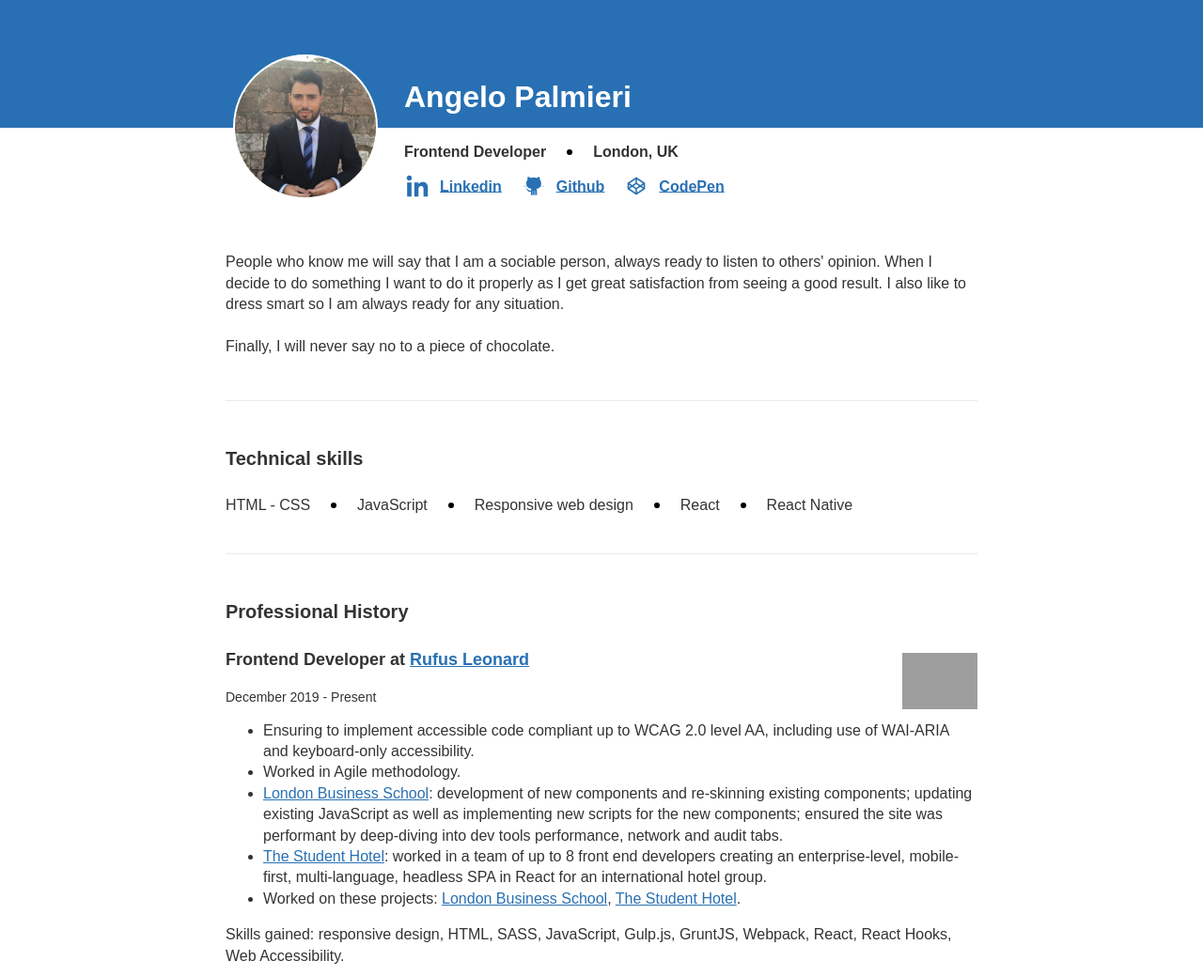
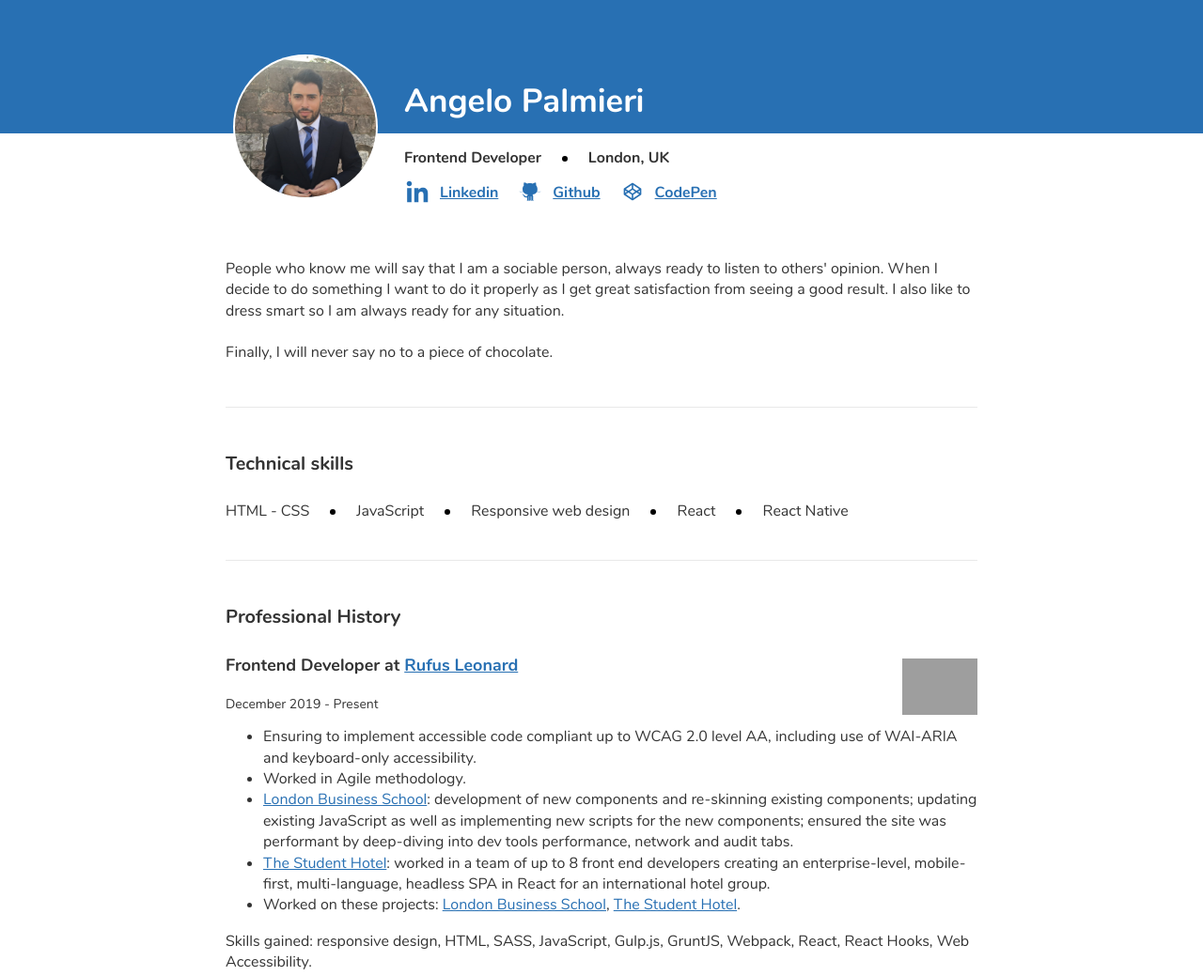
Before and after one commit to palmieriang/palmieriang.github.io, a plain HTML site: page index.html in a window 1280 px wide. Shown: the top 1039 px of the page at 94% size. Drawn offline with Linux system fonts and the light colour scheme; grey boxes are pictures that could not be loaded.

Commit message:
font family Nunito

```diff
--- a/assets/css/style.css
+++ b/assets/css/style.css
@@ -1,3 +1,17 @@
+@font-face {
+    font-family: 'Nunito';
+    font-weight: 400;
+    font-display: swap;
+    src: url('/assets/fonts/Nunito-Regular.ttf') format('truetype');
+}
+
+@font-face {
+    font-family: 'Nunito';
+    font-weight: 700;
+    font-display: swap;
+    src: url('/assets/fonts/Nunito-Bold.ttf') format('truetype');
+}
+
 * {
     box-sizing: border-box;
 }
@@ -10,7 +24,7 @@
 body {
     background-color: #fff;
     color: #333;
-    font-family: "Arial", serif;
+    font-family: 'Nunito';
     font-size: 100%;
     line-height: 1.4;
     margin: 0;
@@ -19,7 +33,7 @@
 }
 
 h1 {
-    font-size: 3.2rem;
+    font-size: 3.5rem;
 }
 
 h2 {
@@ -205,6 +219,7 @@
 }
 
 .logo {
+    background-color: #fff;
     float: right;
     height: auto;
     margin-left: 20px;
--- a/index.html
+++ b/index.html
@@ -11,6 +11,8 @@
     <link rel="icon" type="image/png" sizes="32x32" href="favicon_io/favicon-32x32.png">
     <link rel="icon" type="image/png" sizes="16x16" href="favicon_io/favicon-16x16.png">
     <link rel="manifest" href="favicon_io/site.webmanifest">
+    <link rel="preload" href="/assets/fonts/Nunito-Regular.ttf" as="font" type="font/ttf" crossorigin="anonymous">
+    <link rel="preload" href="/assets/fonts/Nunito-Bold.ttf" as="font" type="font/ttf" crossorigin="anonymous">
     <link rel="stylesheet" href="assets/css/style.css">
 </head>
 <body>
@@ -229,7 +231,8 @@
                         <h3>
                             <a href="http://www.supmeca.fr" target="_blank" rel="noopener">Supméca</a>
                         </h3>
-                        <p class="main-description">Erasmus+ programme.
+                        <p class="main-description">
+                            Erasmus+ programme.
                             <br/>Won scholarship to study abroad. Worked on final thesis.
                             <br/>This experience taught me in depth how to work in a team and under time pressure.
                         </p>
@@ -237,7 +240,8 @@
                         <h3>
                             <a href="http://www.scuolapolisciba.unina2.it" target="_blank" rel="noopener">Seconda Università degli Studi di Napoli</a>
                         </h3>
-                        <p class="main-description">Bachelor’s Degree in Mechanical Engineering.
+                        <p class="main-description">
+                            Bachelor’s Degree in Mechanical Engineering.
                             <br/>Engineering drawing, Computer Aided Design, Fluid Mechanics, Thermodynamics
                             and Heat Transfer, Science of Materials, Strength of Materials and Solid Mechanics;
                             Manufacturing Technology, Mechanics of Materials, Structural Mechanics,
@@ -248,7 +252,8 @@
                         <h3>
                             <a href="http://www.liceofermiaversa.gov.it" target="_blank" rel="noopener">Liceo Scientifico Enrico Fermi</a>
                         </h3>
-                        <p class="main-description">High school, A-level equivalent.<br/>The curriculum
+                        <p class="main-description">
+                            High school, A-level equivalent.<br/>The curriculum
                             emphasizes the link between the humanistic tradition and scientific culture.
                             It covers a complete range of disciplines, including Italian language and
                             literature, math, physics, chemistry, biology, history, philosophy, Latin
```
Also changed, not shown: assets/fonts/Nunito-Bold.ttf (added), assets/fonts/Nunito-Regular.ttf (added).
